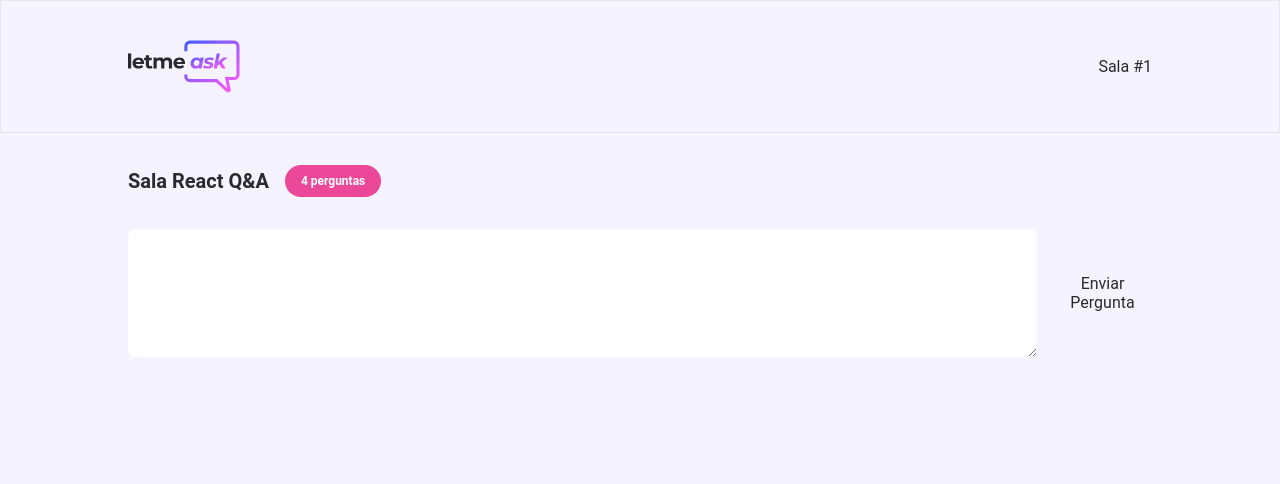
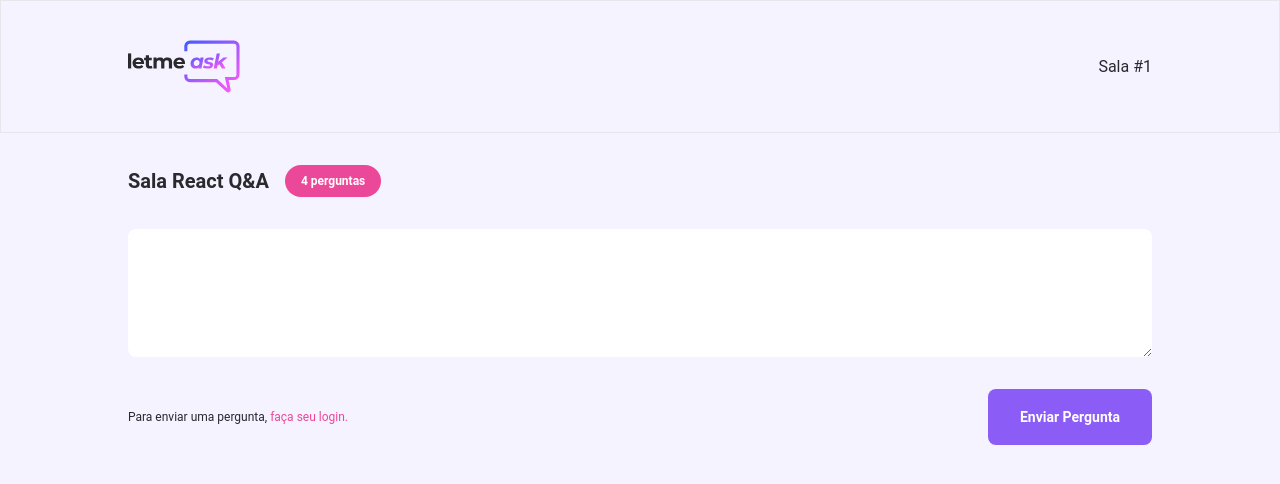
Before and after one commit to fischerafael/let-me-ask-styled-components, a Next.js app: page /rooms/1 in a window 1280 px wide. Shown: the top 484 px of the page. Built offline with nearby package versions, Linux system fonts and the light colour scheme; no server answers.

Commit message:
finished sending a question feature

```diff
--- a/src/pages/Room.tsx
+++ b/src/pages/Room.tsx
@@ -1,17 +1,17 @@
 import { FormEvent } from 'react'
+import { MainButton } from '../components/atoms/Button'
 import { useAuth } from '../hooks/useAuth'
 import { useQuestion } from '../hooks/useQuestion'
 
 export const PageRoom = ({ roomId }: { roomId: string }) => {
+    const room = roomId
     const { user } = useAuth()
     const { newQuestion, setNewQuestion, sendQuestion } = useQuestion()
 
     const onSubmit = (e: FormEvent) => {
         e.preventDefault()
-        sendQuestion({ user: user, room: roomId, question: newQuestion })
+        sendQuestion({ user, room, question: newQuestion })
     }
-
-    console.log(newQuestion)
 
     return (
         <div className="bg-purple-50 w-screen h-screen flex flex-col items-center">
@@ -37,15 +37,23 @@ export const PageRoom = ({ roomId }: { roomId: string }) => {
 
                 <form
                     onSubmit={onSubmit}
-                    className="w-full flex gap-4 items-center"
+                    className="w-full flex flex-col gap-8 items-center"
                 >
                     <textarea
                         value={newQuestion}
                         onChange={(e) => setNewQuestion(e.target.value)}
-                        className="w-full rounded-lg p-4 h-32"
+                        className="w-full rounded-lg p-4 h-32 outline-none"
                     />
 
-                    <button type="submit">Enviar Pergunta</button>
+                    <section className="flex justify-between items-center w-full">
+                        <p className="text-xs">
+                            Para enviar uma pergunta,{' '}
+                            <span className="text-pink-500">
+                                faça seu login.
+                            </span>
+                        </p>
+                        <MainButton type="submit">Enviar Pergunta</MainButton>
+                    </section>
                 </form>
             </main>
         </div>
```
